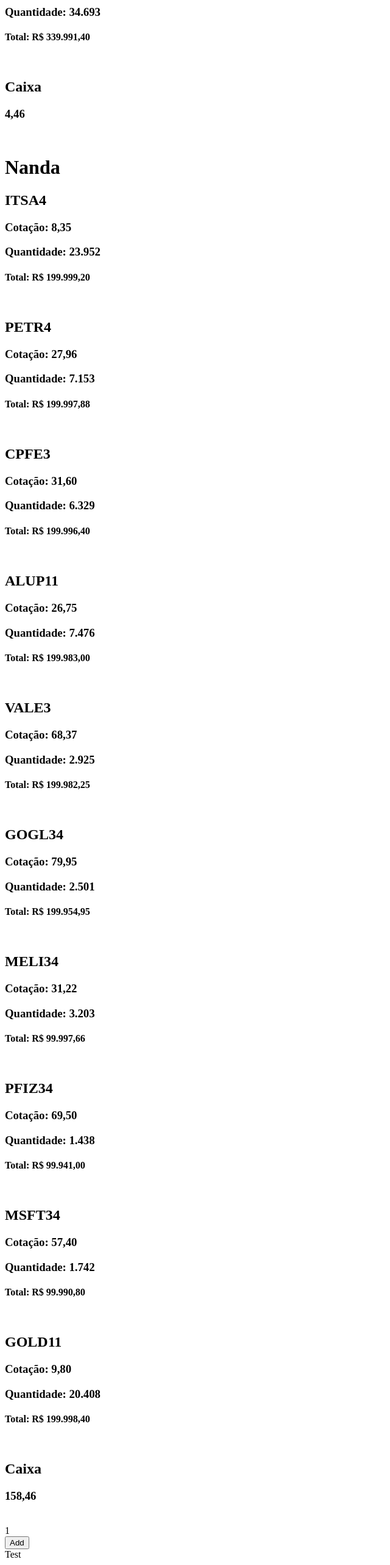
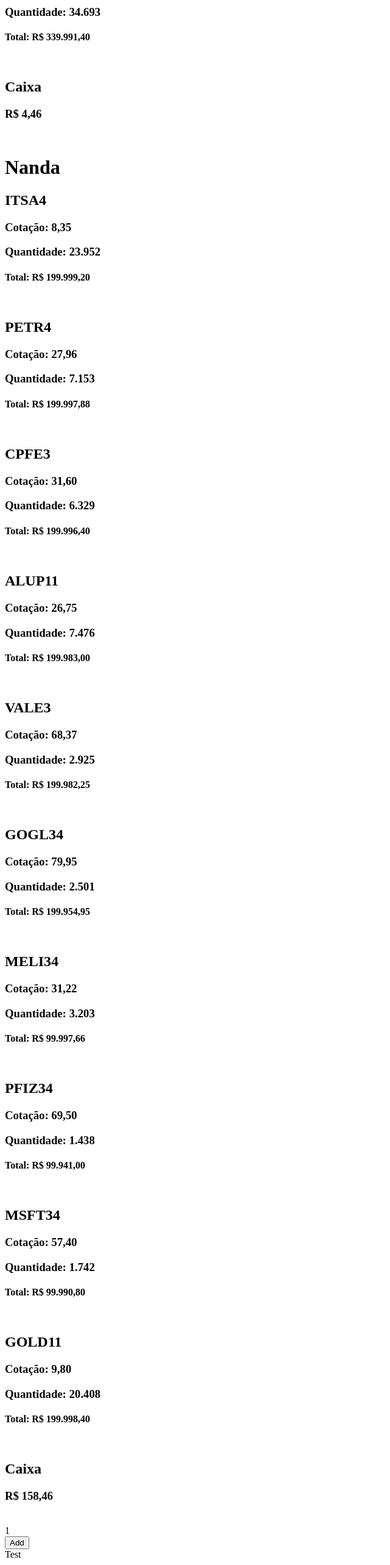
Before and after one commit to mcardosoabreu/Portfolio, a Next.js app: page / in a window 1280 px wide. Shown: the part 991-3557 px from the top of the page at 61% size, without its empty margins (0-640 px from the left). Built offline with nearby package versions, Linux system fonts and the light colour scheme.

Commit message:
Update Game

```diff
--- a/pages/index.js
+++ b/pages/index.js
@@ -30,7 +30,7 @@
             <h4>Total: R$ 339.991,40</h4>
             <br></br>
             <h2>Caixa</h2>
-            <h3>4,46</h3>
+            <h3>R$ 4,46</h3>
             <br></br>
             <h1>Nanda</h1>
             <h2>ITSA4 </h2>
@@ -84,7 +84,7 @@
             <h4>Total: R$ 199.998,40</h4>
             <br></br>
             <h2>Caixa</h2>
-            <h3>158,46</h3>
+            <h3>R$ 158,46</h3>
             <br></br>
             <Counter />
             <div>Test</div>
```
